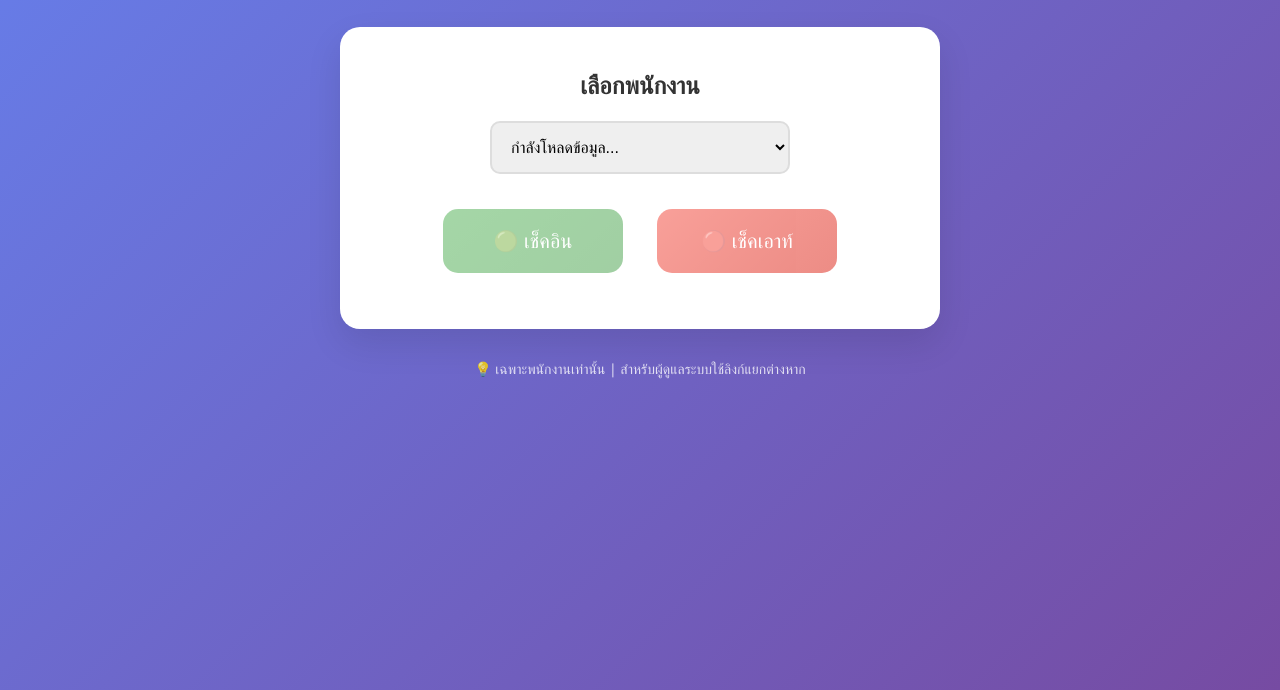
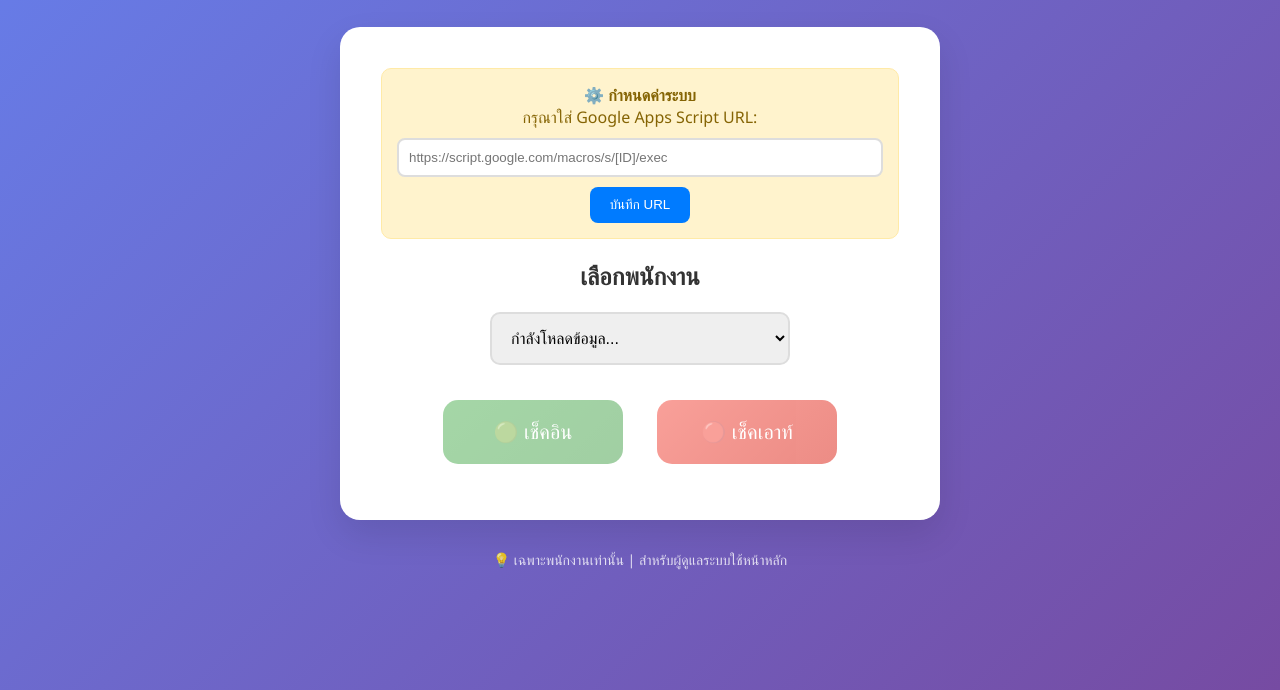
Before and after one commit to Chaum2021/employee-checkin-system, a plain HTML site: page employee.html in a window 1280 px wide. Shown: the part 110-800 px from the top of the page. Drawn offline with Linux system fonts and the light colour scheme.

Commit message:
Update employee.html

```diff
--- a/employee.html
+++ b/employee.html
@@ -156,6 +156,33 @@
             opacity: 0.8;
         }
 
+        .url-input {
+            background: #fff3cd;
+            color: #856404;
+            padding: 15px;
+            border-radius: 10px;
+            margin-bottom: 20px;
+            border: 1px solid #ffeaa7;
+        }
+
+        .url-input input {
+            width: 100%;
+            padding: 10px;
+            border: 2px solid #ddd;
+            border-radius: 8px;
+            margin-top: 10px;
+        }
+
+        .url-input button {
+            background: #007bff;
+            color: white;
+            border: none;
+            padding: 10px 20px;
+            border-radius: 8px;
+            cursor: pointer;
+            margin-top: 10px;
+        }
+
         @media (max-width: 768px) {
             .container {
                 padding: 10px;
@@ -184,6 +211,14 @@
         </div>
 
         <div class="main-card">
+            <!-- แก้ไข: เพิ่มส่วนสำหรับใส่ URL -->
+            <div id="urlInput" class="url-input">
+                <h4>⚙️ กำหนดค่าระบบ</h4>
+                <p>กรุณาใส่ Google Apps Script URL:</p>
+                <input type="url" id="googleScriptUrl" placeholder="https://script.google.com/macros/s/[ID]/exec">
+                <button onclick="saveScriptUrl()">บันทึก URL</button>
+            </div>
+
             <h2>เลือกพนักงาน</h2>
 
             <select id="employeeSelect" class="employee-select">
@@ -222,12 +257,12 @@
         </div>
 
         <div class="footer">
-            <p>💡 เฉพาะพนักงานเท่านั้น | สำหรับผู้ดูแลระบบใช้ลิงก์แยกต่างหาก</p>
+            <p>💡 เฉพาะพนักงานเท่านั้น | สำหรับผู้ดูแลระบบใช้หน้าหลัก</p>
         </div>
     </div>
 
     <script>
-        // ตั้งค่าจาก Google Apps Script (จะโหลดมาจาก server)
+        // แก้ไข: ใช้ in-memory storage แทน localStorage
         let config = {
             googleScriptUrl: '',
             companyName: 'กำลังโหลด...',
@@ -247,35 +282,45 @@
         let userLocation = null;
         let requestCounter = 0;
 
-        // ดึง Google Apps Script URL จาก URL parameters
-        function getGoogleScriptUrl() {
+        // Initialize
+        document.addEventListener('DOMContentLoaded', function() {
+            checkUrlParameter();
+            updateCurrentTime();
+            setInterval(updateCurrentTime, 1000);
+            checkLocationPermission();
+        });
+
+        // แก้ไข: เพิ่มฟังก์ชันตรวจสอบ URL parameter
+        function checkUrlParameter() {
             const urlParams = new URLSearchParams(window.location.search);
             const scriptUrl = urlParams.get('script');
 
             if (scriptUrl) {
-                // ถอด encoding ถ้ามี
-                return decodeURIComponent(scriptUrl);
+                config.googleScriptUrl = decodeURIComponent(scriptUrl);
+                document.getElementById('googleScriptUrl').value = config.googleScriptUrl;
+                document.getElementById('urlInput').style.display = 'none';
+                loadSystemSettings();
+                loadEmployees();
+            } else {
+                document.getElementById('urlInput').style.display = 'block';
+            }
+        }
+
+        function saveScriptUrl() {
+            const url = document.getElementById('googleScriptUrl').value.trim();
+            if (!url) {
+                showMessage('กรุณาใส่ Google Apps Script URL', 'warning');
+                return;
             }
 
-            // ถ้าไม่มี parameter ให้แสดง error
-            showMessage('❌ ลิงก์ไม่ถูกต้อง กรุณาใช้ลิงก์ที่ผู้ดูแลระบบส่งให้', 'danger');
-            return null;
+            config.googleScriptUrl = url;
+            document.getElementById('urlInput').style.display = 'none';
+            showMessage('บันทึก URL เรียบร้อย', 'success');
+
+            loadSystemSettings();
+            loadEmployees();
         }
 
-        // Initialize
-        document.addEventListener('DOMContentLoaded', function() {
-            config.googleScriptUrl = getGoogleScriptUrl();
-
-            if (config.googleScriptUrl) {
-                loadSystemSettings();
-                loadEmployees();
-                updateCurrentTime();
-                setInterval(updateCurrentTime, 1000);
-                checkLocationPermission();
-            }
-        });
-
-        // โหลดการตั้งค่าระบบจาก Google Apps Script
         async function loadSystemSettings() {
             try {
                 const result = await callGoogleScriptJSONP('getSettings');
```
